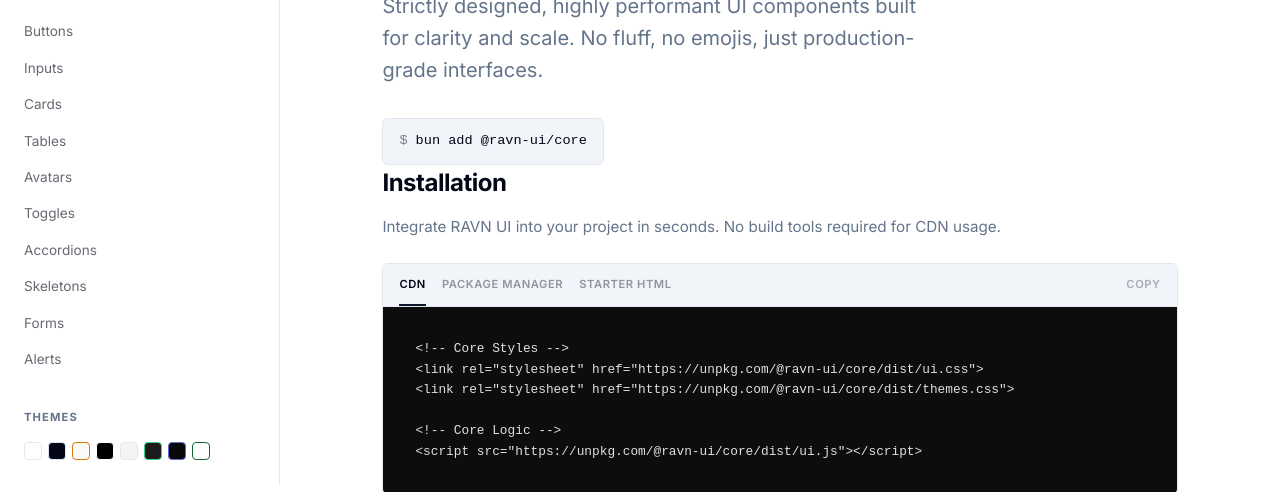
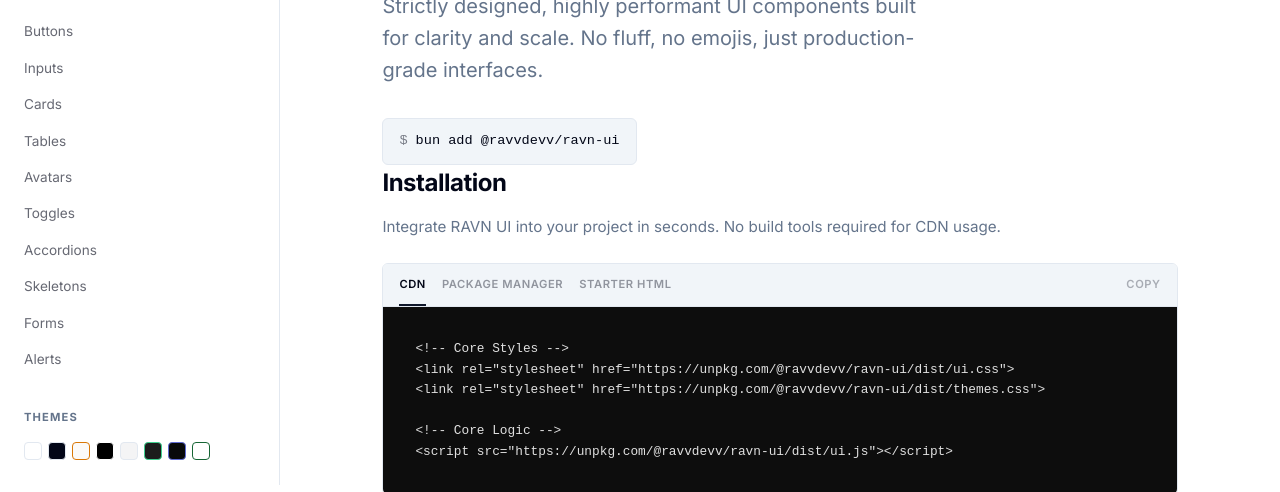
Before and after one commit to ravvdevv/ravn-ui, a website: page index.html in a window 1280 px wide. Shown: the part 315-807 px from the top of the page. Drawn offline with Linux system fonts and the light colour scheme.

Commit message:
chore: rename package to @ravvdevv/ravn-ui for publication

```diff
--- a/index.html
+++ b/index.html
@@ -239,8 +239,8 @@
             <img src="logo.png" alt="RAVN Logo" style="width: 80px; height: 80px; margin-bottom: var(--space-8); object-fit: contain;">
             <h1>The design core for Elite SaaS.</h1>
             <p>Strictly designed, highly performant UI components built for clarity and scale. No fluff, no emojis, just production-grade interfaces.</p>
-            <div class="install-command" onclick="RAVN.copy('bun add @ravn-ui/core', 'Install command copied')">
-                <span style="opacity: 0.5; margin-right: 8px;">$</span> bun add @ravn-ui/core
+            <div class="install-command" onclick="RAVN.copy('bun add @ravvdevv/ravn-ui', 'Install command copied')">
+                <span style="opacity: 0.5; margin-right: 8px;">$</span> bun add @ravvdevv/ravn-ui
             </div>
         </section>
 
@@ -258,27 +258,27 @@
                 </div>
 
                 <div id="inst-cdn" class="mockup-code" style="display: block;"><code>&lt;!-- Core Styles --&gt;
-&lt;link rel="stylesheet" href="https://unpkg.com/@ravn-ui/core/dist/ui.css"&gt;
-&lt;link rel="stylesheet" href="https://unpkg.com/@ravn-ui/core/dist/themes.css"&gt;
+&lt;link rel="stylesheet" href="https://unpkg.com/@ravvdevv/ravn-ui/dist/ui.css"&gt;
+&lt;link rel="stylesheet" href="https://unpkg.com/@ravvdevv/ravn-ui/dist/themes.css"&gt;
 
 &lt;!-- Core Logic --&gt;
-&lt;script src="https://unpkg.com/@ravn-ui/core/dist/ui.js"&gt;&lt;/script&gt;</code></div>
+&lt;script src="https://unpkg.com/@ravvdevv/ravn-ui/dist/ui.js"&gt;&lt;/script&gt;</code></div>
 
                 <div id="inst-npm" class="mockup-code"><code># Using Bun (Recommended)
-bun add @ravn-ui/core
+bun add @ravvdevv/ravn-ui
 
 # Using NPM
-npm install @ravn-ui/core</code></div>
+npm install @ravvdevv/ravn-ui</code></div>
 
                 <div id="inst-html" class="mockup-code"><code>&lt;!DOCTYPE html&gt;
 &lt;html lang="en" data-theme="light"&gt;
 &lt;head&gt;
-    &lt;link rel="stylesheet" href="https://unpkg.com/@ravn-ui/core/dist/ui.css"&gt;
-    &lt;link rel="stylesheet" href="https://unpkg.com/@ravn-ui/core/dist/themes.css"&gt;
+    &lt;link rel="stylesheet" href="https://unpkg.com/@ravvdevv/ravn-ui/dist/ui.css"&gt;
+    &lt;link rel="stylesheet" href="https://unpkg.com/@ravvdevv/ravn-ui/dist/themes.css"&gt;
 &lt;/head&gt;
 &lt;body&gt;
     &lt;button class="btn btn-primary"&gt;Hello RAVN&lt;/button&gt;
-    &lt;script src="https://unpkg.com/@ravn-ui/core/dist/ui.js"&gt;&lt;/script&gt;
+    &lt;script src="https://unpkg.com/@ravvdevv/ravn-ui/dist/ui.js"&gt;&lt;/script&gt;
 &lt;/body&gt;
 &lt;/html&gt;</code></div>
             </div>
--- a/package.json
+++ b/package.json
@@ -1,5 +1,5 @@
 {
-  "name": "@ravn-ui/core",
+  "name": "@ravvdevv/ravn-ui",
   "version": "1.0.0",
   "description": "Minimal, premium, CDN-first UI library inspired by DaisyUI and shadcn/ui.",
   "main": "dist/ui.js",
@@ -23,6 +23,6 @@
   "license": "MIT",
   "repository": {
     "type": "git",
-    "url": "https://github.com/ravn-ui/core"
+    "url": "https://github.com/ravvdevv/ravn-ui"
   }
 }
```
Also changed, not shown: README.md.
